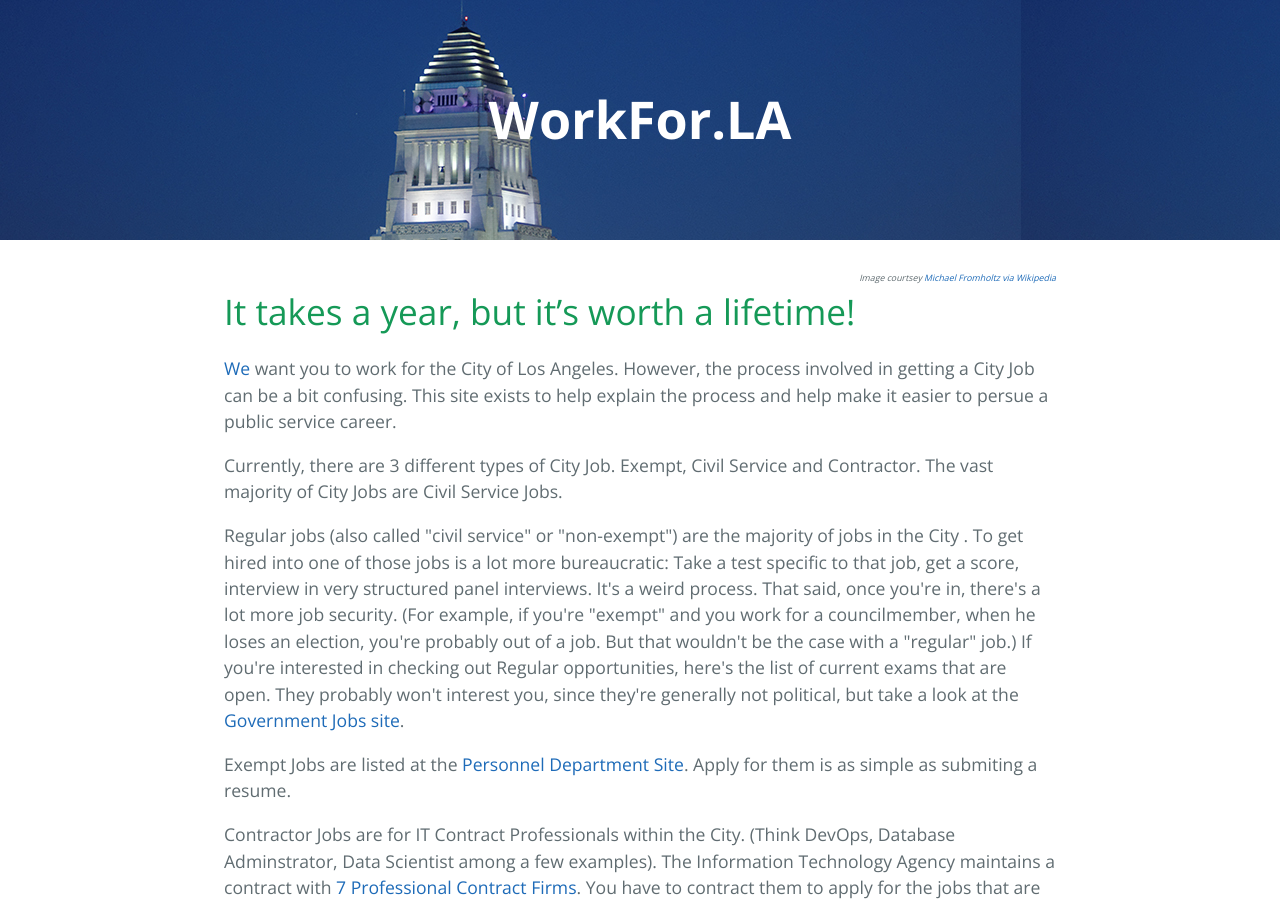
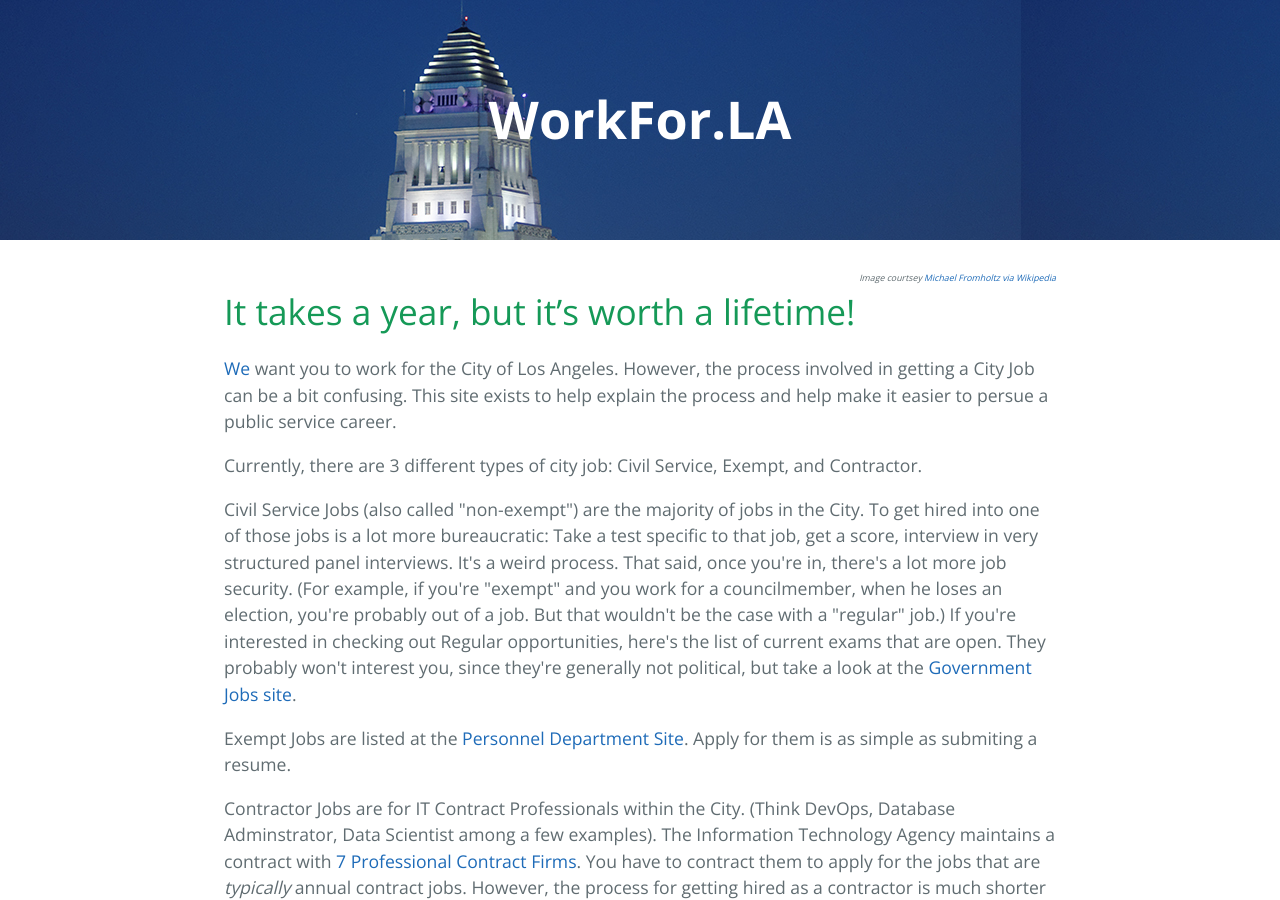
Before and after one commit to hunterowens/workfor.la, a Jekyll site: the page built from index.html, in a window 1280 px wide and 900 px high. Built offline with Jekyll 4.4.1, drawn with Linux system fonts in a browser that asks for light colours; the list of posts is cut into pages by our own code.

Commit message:
Use consistent language and ordering for types of jobs
- using "civil service" instead of "regular"
- always keeping the order: Civi Service, Exempt, Contractor

```diff
--- a/index.html
+++ b/index.html
@@ -9,9 +9,9 @@ title: {{ site.name }}
   <h1>It takes a year, but it’s worth a lifetime!</h1>
   <p><a href="./#team">We</a> want you to work for the City of Los Angeles. However, the process involved in getting a City Job can be a bit confusing. This site exists to help explain the process and help make it easier to persue a public service career.</p>
 
-  <p>Currently, there are 3 different types of City Job. Exempt, Civil Service and Contractor. The vast majority of City Jobs are Civil Service Jobs.</p>
+  <p>Currently, there are 3 different types of city job: Civil Service, Exempt, and Contractor.</p>
 
-  <p>Regular jobs (also called "civil service" or "non-exempt") are the majority of jobs in the City . To get hired into one of those jobs is a lot more bureaucratic: Take a test specific to that job, get a score, interview in very structured panel interviews. It's a weird process. That said, once you're in, there's a lot more job security. (For example, if you're "exempt" and you work for a councilmember, when he loses an election, you're probably out of a job. But that wouldn't be the case with a "regular" job.) If you're interested in checking out Regular opportunities, here's the list of current exams that are open. They probably won't interest you, since they're generally not political, but take a look at the <a href="https://www.governmentjobs.com/careers/lacity">Government Jobs site</a>.</p>
+  <p>Civil Service Jobs (also called "non-exempt") are the majority of jobs in the City. To get hired into one of those jobs is a lot more bureaucratic: Take a test specific to that job, get a score, interview in very structured panel interviews. It's a weird process. That said, once you're in, there's a lot more job security. (For example, if you're "exempt" and you work for a councilmember, when he loses an election, you're probably out of a job. But that wouldn't be the case with a "regular" job.) If you're interested in checking out Regular opportunities, here's the list of current exams that are open. They probably won't interest you, since they're generally not political, but take a look at the <a href="https://www.governmentjobs.com/careers/lacity">Government Jobs site</a>.</p>
 
   <p>Exempt Jobs are listed at the <a href="http://per.lacity.org/index.cfm?content=exemptjobs">Personnel Department Site</a>. Apply for them is as simple as submiting a resume.</p>
 
```
